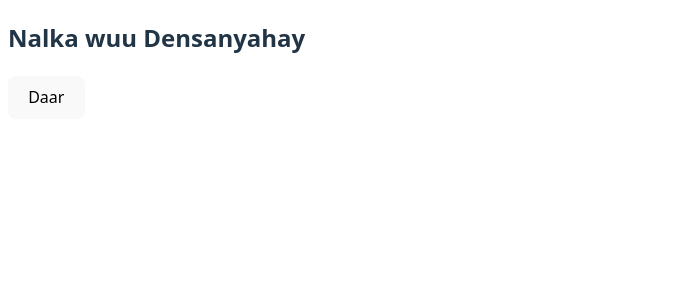
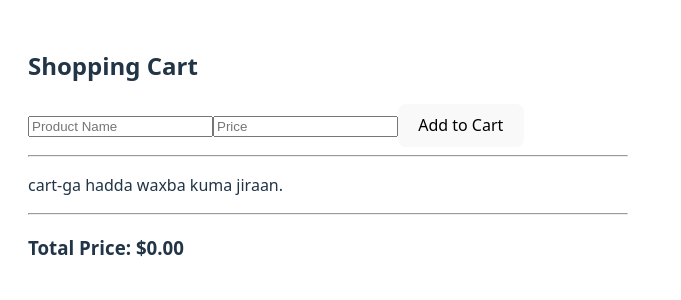
Before and after one commit to shiikhulkulli/Dugdiiye-React-Exercises, a React (Vite) app: page / in a window 1280 px wide. Shown: the top 300 px of the page, without its empty margins (0-681 px from the left). Built offline with nearby package versions, Linux system fonts and the light colour scheme.

Commit message:
adding exercises 5

```diff
--- /dev/null
+++ b/src/AddArrayItem.jsx
@@ -0,0 +1,24 @@
+import { useState } from "react";
+const addItem=()=>{
+    const [items, setItems ] = useState(["Moos", "Liin"])
+
+    const kudar =()=>{
+        setItems([...items, "Qare"])
+    }
+    return(
+        <>
+        <ul>
+          {
+           items.map(item => (
+            <li>{item}</li>
+           ))
+          }
+        </ul>
+        <button onClick={kudar}>kudar Qare</button>
+        </>
+    )
+
+
+
+}
+export default addItem;
--- a/src/App.jsx
+++ b/src/App.jsx
@@ -1,5 +1,9 @@
 import { useState } from "react";
 import ToggleButton from "./toggleButton.jsx"
+import UserInfoUpdate from "./UserInfoUpdate.jsx"
+import AddArrayItem from "./AddArrayItem.jsx"
+import ShoppingCart from "./ShoppingCart.jsx";
+// import increasNumber from "./KordhiNumberka.jsx
 
 function App(){
   // const [isVisible, setIsVisible] = useState(false);
@@ -7,14 +11,16 @@ function App(){
   // const taggle =()=>{
   //   setIsVisible(!isVisible)
   // }
-
   // const [name, setName] = useState();
   // const handleChange = (event)=>{
   //   setName(event.target.value)
   // }
   return(
     <>
-    {<ToggleButton/>}
+    {/* {<ToggleButton/>} */}
+    {/* {<AddArrayItem/>} */}
+    {/* {<increasNumber/>} */}
+    {<ShoppingCart/>}
     {/* <UsedCard
     name={"Saacid"}
     email={"saaciduu@gmail.com"}
@@ -35,6 +41,9 @@ function App(){
 
     {/* <input type="text" placeholder="your name" value={name} onChange={handleChange}/>
     <p>Hello: {name}</p> */}
+
+
+
     </>
   )
 }
--- /dev/null
+++ b/src/ShoppingCart.jsx
@@ -0,0 +1,94 @@
+import React, { useState } from "react";
+
+function ShoppingCart() {
+  const [cart, setCart] = useState([]);
+  const [productName, setProductName] = useState("");
+  const [productPrice, setProductPrice] = useState("");
+  const addToCart = () => {
+    if (productName === "" || productPrice === "") return;
+    const newProduct = {
+      id: Date.now(),
+      name: productName,
+      price: Number(productPrice),
+      quantity: 1,
+    };
+
+    setCart([...cart, newProduct]);
+
+    setProductName("");
+    setProductPrice("");
+  };
+  const increaseQuantity = (id) => {
+    const updatedCart = cart.map((item) =>
+      item.id === id
+        ? { ...item, quantity: item.quantity + 1 }
+        : item
+    );
+
+    setCart(updatedCart);
+  };
+  const decreaseQuantity = (id) => {
+    const updatedCart = cart.map((item) =>
+      item.id === id && item.quantity > 1
+        ? { ...item, quantity: item.quantity - 1 }
+        : item
+    );
+
+    setCart(updatedCart);
+  };
+
+  const removeProduct = (id) => {
+    const filteredCart = cart.filter((item) => item.id !== id);
+    setCart(filteredCart);
+  };
+  const totalPrice = cart.reduce(
+    (total, item) => total + item.price * item.quantity,
+    0
+  );
+
+  return (
+    <div style={{ padding: "20px", maxWidth: "600px" }}>
+      <h2>Shopping Cart</h2>
+
+      <input
+        type="text"
+        placeholder="Product Name"
+        value={productName}
+        onChange={(e) => setProductName(e.target.value)}
+      />
+
+      <input
+        type="number"
+        placeholder="Price"
+        value={productPrice}
+        onChange={(e) => setProductPrice(e.target.value)}
+      />
+
+      <button onClick={addToCart}>Add to Cart</button>
+
+      <hr />
+
+      {cart.length === 0 && <p>cart-ga hadda waxba kuma jiraan.</p>}
+
+      {cart.map((item) => (
+        <div key={item.id} style={{ marginBottom: "10px" }}>
+          <strong>{item.name}</strong> - ${item.price}
+
+          <div>
+            <button onClick={() => decreaseQuantity(item.id)}>-</button>
+            <span style={{ margin: "0 10px" }}> Qty: {item.quantity}</span>
+            <button onClick={() => increaseQuantity(item.id)}>+</button>
+          </div>
+
+          <button onClick={() => removeProduct(item.id)}>Remove</button>
+        </div>
+      ))}
+
+      <hr />
+
+      <h3>Total Price: ${totalPrice.toFixed(2)}</h3>
+    </div>
+  );
+}
+
+export default ShoppingCart;
--- /dev/null
+++ b/src/UserInfoUpdate.jsx
@@ -0,0 +1,24 @@
+import { useState } from "react"
+
+const UserInfoUpdate = ()=>{
+    const [user, setUser] = useState({name:"Saacid", Age:20,Bio:"JS_developer"})
+    const updateAge=()=>{
+        if(user.Age <50){
+            setUser({...user, Age:user.Age+1})
+        }
+    }
+    const DicreaseTheAge =()=>{
+        if(user.Age>0){
+            setUser({...user, Age:user.Age-1})
+
+        }
+
+    }
+    return(
+    <>
+    <p>Name: {user.name} Age :{user.Age} Bio :{user.Bio} </p>
+    <button onClick={updateAge}>IncreaseTheAge</button>
+    <button onClick={DicreaseTheAge}>DicreaseTheAge</button>
+    </>)
+}
+export default UserInfoUpdate;
```
Also changed, not shown: src/KordhiNumberka.jsx (added, +12 -0 lines).
